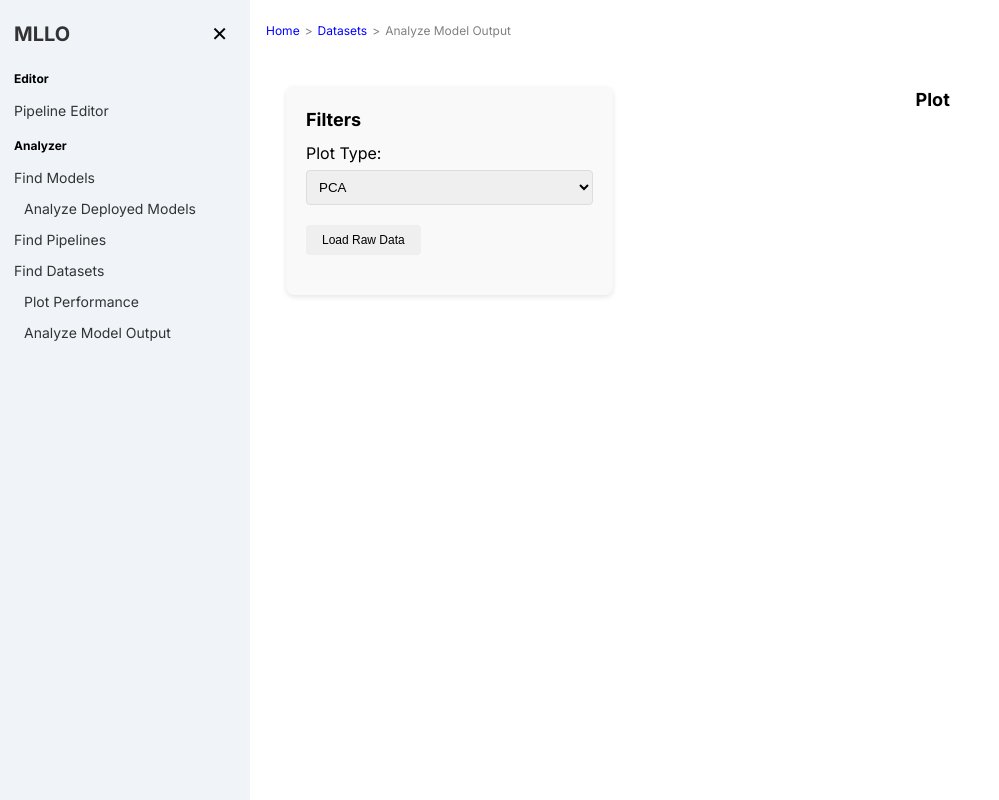
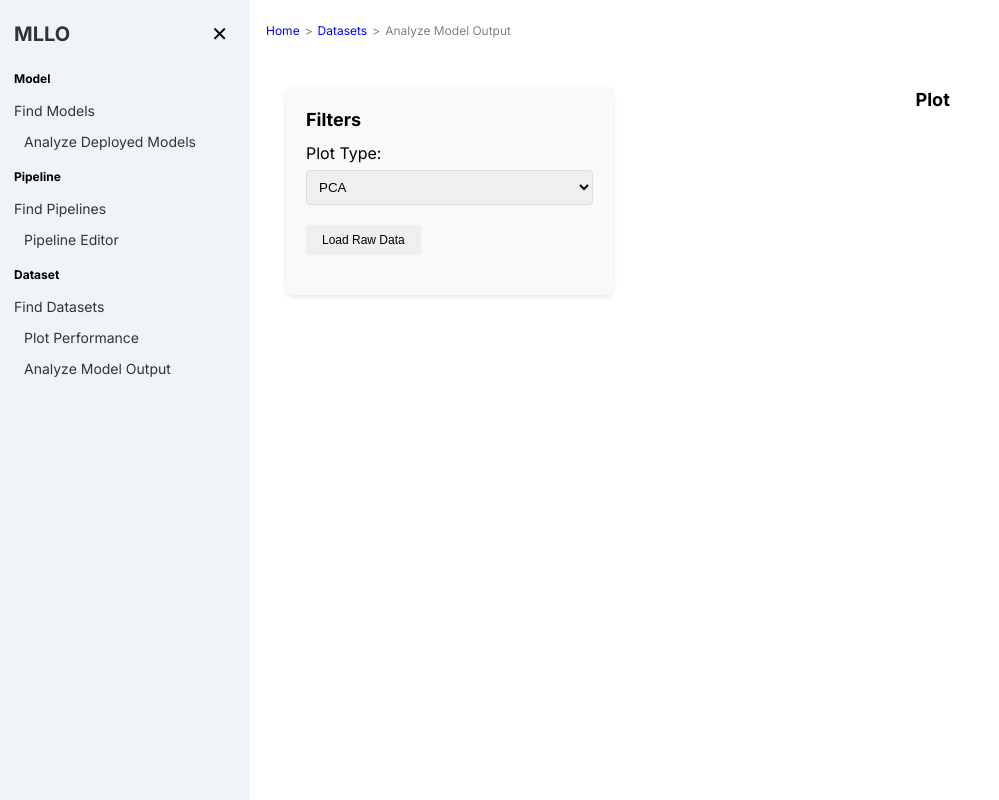
Before and after one commit to prtcrw/MLLE, a React (Vite) app in the folder mllo_web/frontend/web/: page /datasets/analyze-model-output in a window 1280 px wide. Shown: the whole page, without its empty margins (0-999 px from the left). Built offline with nearby package versions, Linux system fonts and the light colour scheme.

Commit message:
Arrange menus

```diff
--- a/mllo_web/frontend/web/src/components/Menu.tsx
+++ b/mllo_web/frontend/web/src/components/Menu.tsx
@@ -33,18 +33,25 @@ const Menu: React.FC<{ isMenuOpen: boolean; toggleMenu: () => void; isMobile: bo
         }
     };
 
-    const editorSubmenuItems = [
-        {label: 'Pipeline Editor', path: '/pipelines/edit-pipeline'},
-    ];
-
-    const analyzerSubmenuItems = [
+    const modelSubmenuItems = [
         {
             label: 'Find Models', path: '/models',
             children: [
                 {label: 'Analyze Deployed Models', path: '/models/analyze-deployed-models'}
             ]
         },
-        {label: 'Find Pipelines', path: '/pipelines'},
+    ];
+
+    const pipelineSubmenuItems = [
+        {
+            label: 'Find Pipelines', path: '/pipelines',
+            children: [
+                {label: 'Pipeline Editor', path: '/pipelines/edit-pipeline'},
+            ]
+        },
+    ];
+
+    const datasetSubmenuItems = [
         {
             label: 'Find Datasets', path: '/datasets',
             children: [
@@ -64,16 +71,22 @@ const Menu: React.FC<{ isMenuOpen: boolean; toggleMenu: () => void; isMobile: bo
                         ✕
                     </button>
                 </div>
-                <h4>Editor</h4>
+                <h4>Model</h4>
                 <ul>
                     <li>
-                        <Submenu items={editorSubmenuItems} onItemClick={handleSubmenuClick}/>
+                        <Submenu items={modelSubmenuItems} onItemClick={handleSubmenuClick}/>
                     </li>
                 </ul>
-                <h4>Analyzer</h4>
+                <h4>Pipeline</h4>
                 <ul>
                     <li>
-                        <Submenu items={analyzerSubmenuItems} onItemClick={handleSubmenuClick}/>
+                        <Submenu items={pipelineSubmenuItems} onItemClick={handleSubmenuClick}/>
+                    </li>
+                </ul>
+                <h4>Dataset</h4>
+                <ul>
+                    <li>
+                        <Submenu items={datasetSubmenuItems} onItemClick={handleSubmenuClick}/>
                     </li>
                 </ul>
             </div>
```
